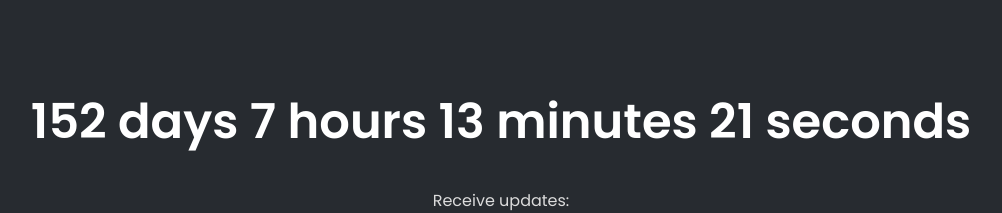
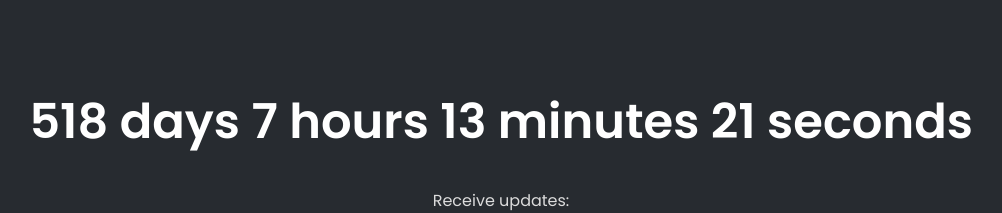
Before and after one commit to qaezrun/portfolio, a React (Create React App) app: page /Down in a window 1280 px wide. Shown: the part 226-439 px from the top of the page, without its empty margins (139-1141 px from the left). Built offline with nearby package versions, Linux system fonts and the light colour scheme.

Commit message:
API update

```diff
--- a/src/components/MessageCreation/create.js
+++ b/src/components/MessageCreation/create.js
@@ -34,7 +34,7 @@ function Create() {
         }
         try {
             setLoadingTrig(true)
-            await axios.post('https://encouraging-fawn-gown.cyclic.app/messages',postData)
+            await axios.post('https://agile-jodhpurs-frog.cyclic.app/messages',postData)
             .then(res=> {
                 setHeader(res.data.header)
                 setDesc(res.data.desc)
--- a/src/components/WebPageDown/Down.js
+++ b/src/components/WebPageDown/Down.js
@@ -105,7 +105,7 @@ function Reviews() {
             </div>
         );
     };
-    const targetDate = '2023-12-26T23:59:59';
+    const targetDate = '2024-12-26T23:59:59';
     const [myemail, setEmail] = useState('');
     const [error, setError] = useState(null);
 
@@ -145,7 +145,7 @@ function Reviews() {
         }
         try {
             setLoadingTrig(true)
-            await axios.post('https://encouraging-fawn-gown.cyclic.app/emails',postData)
+            await axios.post('https://agile-jodhpurs-frog.cyclic.app/emails',postData)
             .then(res=> {
                 setHeader(res.data.header)
                 setDesc(res.data.desc)
```
